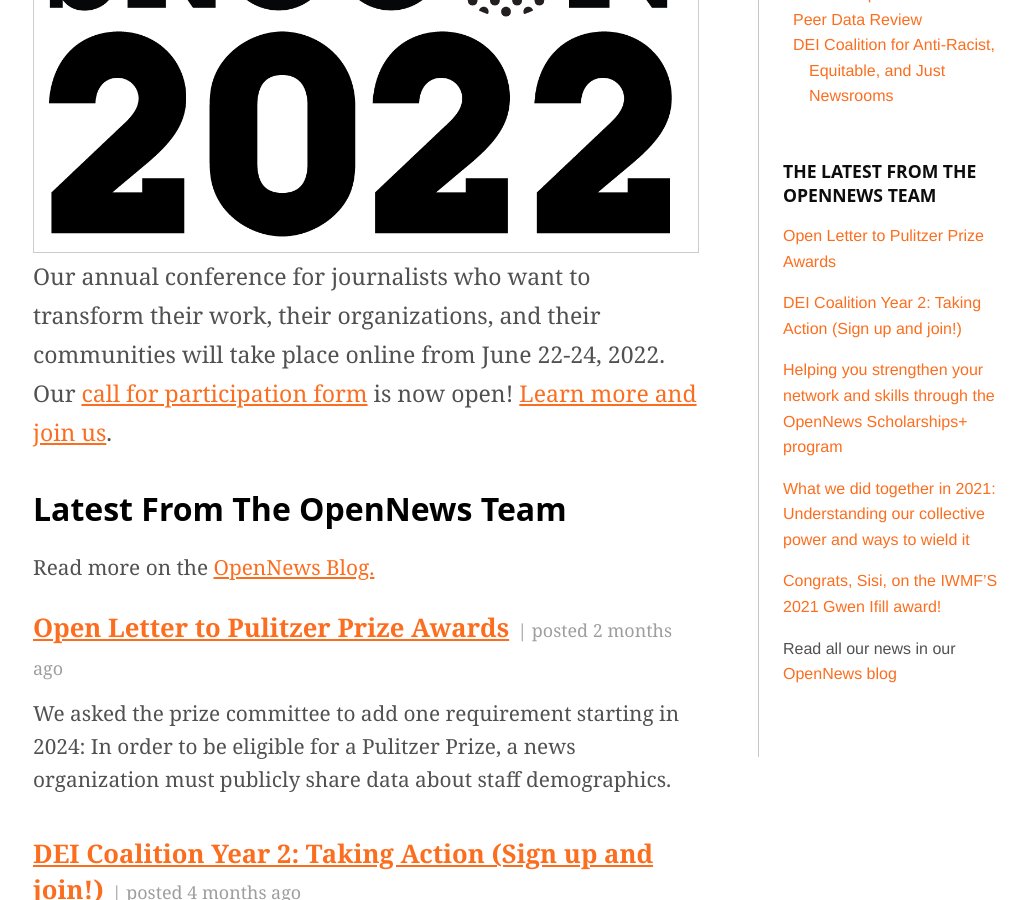
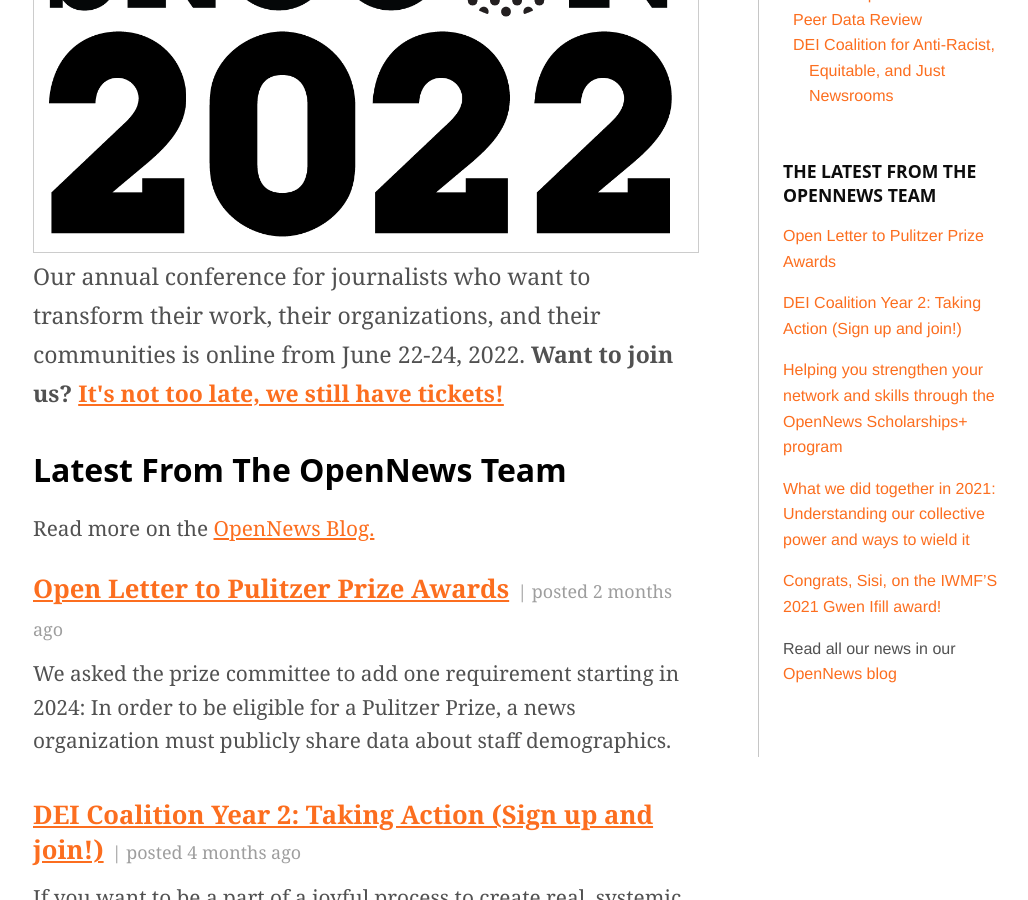
Before and after one commit to OpenNews/opennews-website, a Jekyll site: the page built from index.html, in a window 1280 px wide and 900 px high, scrolled down 871 px. Shown: the whole window, without its empty margins (117-1145 px from the left). Built offline with Jekyll 4.4.1, drawn with Linux system fonts in a browser that asks for light colours; nearby versions of some CDN libraries; some web fonts are replaced; comment, search, counter and statistics services are not loaded.

Commit message:
adding week of srccon copy

```diff
--- a/index.html
+++ b/index.html
@@ -31,7 +31,7 @@
   }
 </style>
 
-<p class="bodybig">Our annual conference for journalists who want to transform their work, their organizations, and their communities will take place online from June 22-24, 2022. Our <a href="https://2022.srccon.org/participation/form/">call for participation form</a> is now open! <a href="https://2022.srccon.org/">Learn more and join us</a>.</p>
+<p class="bodybig">Our annual conference for journalists who want to transform their work, their organizations, and their communities is online from June 22-24, 2022. <strong>Want to join us? <a href="https://2022.srccon.org/participation/form/">It's not too late, we still have tickets!</a></strong>
 
 <h2 style="margin-top: 30px;">Latest from the OpenNews Team</h2>
 <p>Read more on the <a href="/blog">OpenNews Blog.</a></p>
```
